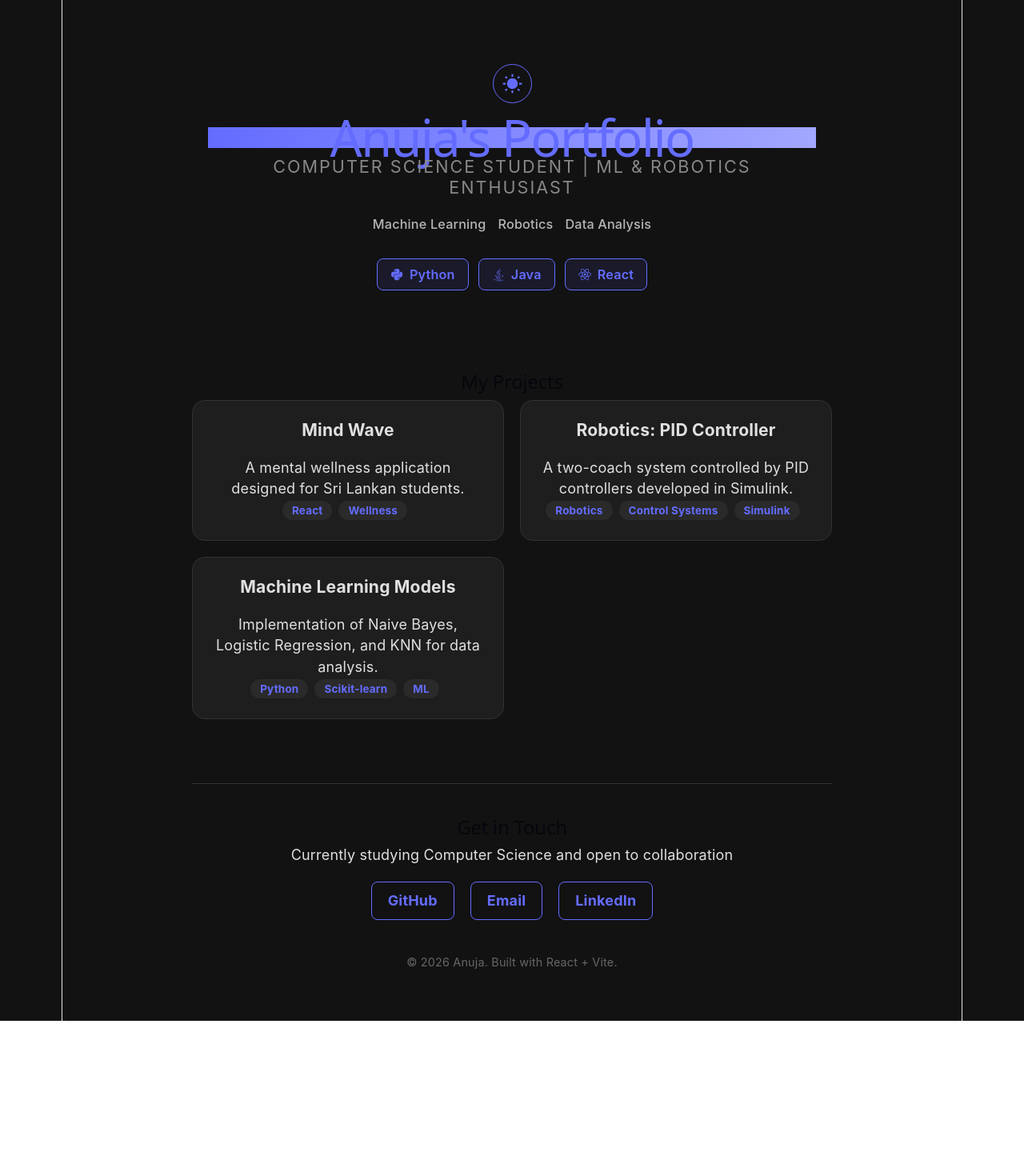
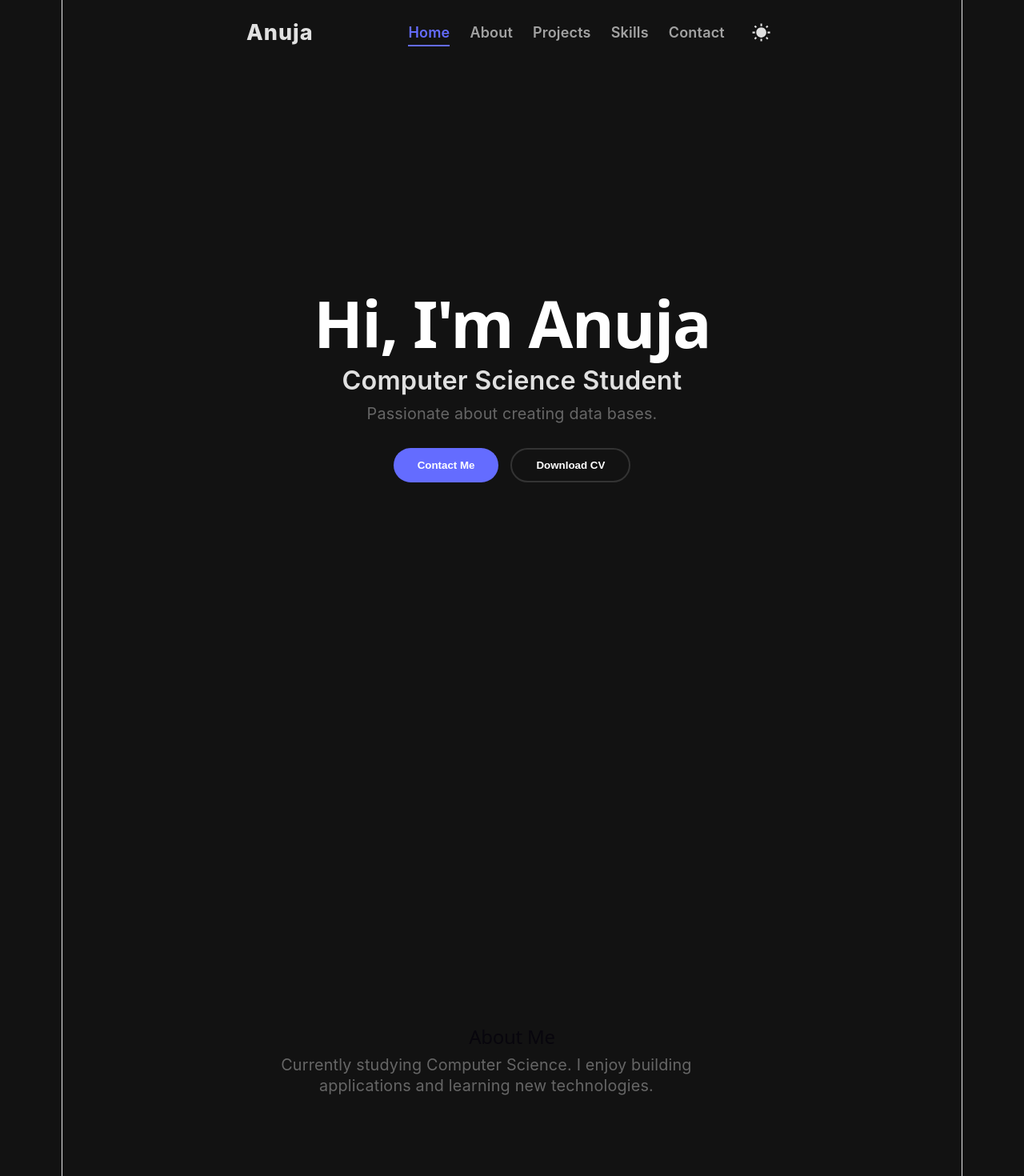
Before and after one commit to AnujasJ-blip/my-portfolio, a React (Vite) app: page / in a window 1280 px wide. Shown: the top 1470 px of the page at 80% size. Before the commit the page ends 1276 px from the top, so only its background shows below. Built offline with nearby package versions, Linux system fonts and the light colour scheme.

Commit message:
improvements

```diff
--- a/src/App.css
+++ b/src/App.css
@@ -1,3 +1,6 @@
+html {
+  scroll-behavior: smooth;
+}
 body{
   background-color: #121212;
   color: #e0e0e0;
@@ -5,9 +8,150 @@ body{
   margin: 0;
 }
 .portfolio{
-  max-width: 1000px;
+  max-width: 1200px;
   margin: 0 auto;
-  padding: 40px 20px;
+  padding: 0 20px;
+}
+.nav-bar{
+  display: flex;
+  justify-content: space-between;
+  align-items: center;
+  padding: 20px 0;
+  position: sticky;
+  top: 0;
+  background-color: var(--bg-color);
+  z-index: 1000;
+}
+.logo {
+  font-size: 1.5rem;
+  font-weight: 800;
+  color: var(--text-color);
+  text-decoration: none;
+  letter-spacing: 1px;
+  transition: color 0.3s ease;
+}
+.logo:hover {
+  color: #646cff;
+}
+.nav-links{
+  display: flex;
+  gap: 25px;
+  align-items: center;
+}
+.nav-links a{
+  text-decoration: none;
+  color: var(--text-color);
+  font-size: 1rem;
+  font-weight: 600;
+  opacity: 0.7;
+  transition: all 0.3s ease;
+  position: relative;
+}
+.nav-links a::after {
+  content: '';
+  position: absolute;
+  width: 0;
+  height: 2px;
+  bottom: -4px;
+  left: 0;
+  background-color: #646cff;
+  transition: width 0.3s ease;
+}
+.nav-links a:hover{
+  opacity: 1;
+  color: #646cff;
+}
+.nav-links a:hover::after {
+  width: 100%;
+}
+.nav-links a.active{
+  color: #646cff;
+  opacity: 1;
+}
+.nav-links a.active::after {
+  width: 100%;
+}
+.section-page {
+  min-height: 100vh;
+  scroll-margin-top: 80px; /* Prevents the sticky nav bar from hiding the section content */
+  display: flex;
+  flex-direction: column;
+  justify-content: center;
+}
+/*Hero section*/
+.hero-content{
+  text-align: center;
+  display: flex;
+  flex-direction: column;
+  align-items: center;
+}
+.hero-content h1{
+  font-size: 4.5rem;
+  font-weight: 800;
+  margin: 0;
+  line-height: 1.1;
+  color: #fff;
+}
+.subtitle-hero{
+  font-size: 1.8rem;
+  color: var(--text-color);
+  margin: 15px 0;
+  font-weight: 600;
+}
+.description{
+  color: #666;
+  max-width: 600px;
+  font-size: 1.1rem;
+  margin-bottom: 30px;
+}
+.hero-btns{
+  display: flex;
+  gap: 15px;
+}
+.btn-primary{
+  background-color: #646cff;
+  color: white;
+  padding: 12px 30px;
+  border-radius: 30px;
+  border: none;
+  font-weight: 600;
+  cursor: pointer;
+  transition: 0.3s;
+}
+.btn-secondary{
+  background-color: transparent;
+  color: white;
+  padding: 12px 30px;
+  border-radius: 30px;
+  border: 2px solid #333;
+  font-weight: 700;
+  cursor: pointer;
+  transition: 0.3s ease;
+}
+.theme-toggle-nav{
+  background: none;
+  border: none;
+  color: var(--text-color);
+  cursor: pointer;
+  font-size: 1.4rem;
+  display: flex;
+  align-items: center;
+  justify-content: center;
+  padding: 8px;
+  border-radius: 50%;
+  transition: background-color 0.3s ease, transform 0.3s ease;
+}
+.theme-toggle-nav:hover {
+  background-color: rgba(100, 108, 255, 0.1);
+  transform: scale(1.1);
+}
+.btn-primary:hover{
+  border-color: #747bff;
+  transform: translateY(-2px);
+}
+.btn-secondary:hover{
+  border-color: #646cff;
+  transform: translateY(-2px);
 }
 header{
   text-align: center;
@@ -63,35 +207,80 @@ header h1{
 }
 
 /*Grid*/
+#projects h2 {
+  text-align: center;
+  font-size: 2.5rem;
+  margin-bottom: 50px;
+}
 .project-grid{
   display: grid;
   grid-template-columns: repeat(auto-fit, minmax(300px,1fr));
-  gap: 20px;
+  gap: 30px;
 }
 .card{
-  background: #1e1e1e;
-  border: 1px solid #333;
-  padding: 24px;
-  border-radius: 16px;
-  transition: transform 0.2s ease, border-color 0.2s ease;
+  background: rgba(255, 255, 255, 0.05);
+  border: 1px solid rgba(255, 255, 255, 0.1);
+  border-radius: 20px;
+  overflow: hidden;
+  transition: transform 0.3s ease, border-color 0.3s ease;
+  display: flex;
+  flex-direction: column;
 }
 .card:hover{
-  transform: translateY(-5px);
-  border-color: #646cff;
+  transform: translateY(-10px);
+  border-color: rgba(255, 255, 255, 0.3);
+}
+.card-image-wrapper {
+  border-radius: 20px;
+  margin: 10px 10px 0 10px;
+  overflow: hidden;
+}
+.card-image {
+  width: 100%;
+  height: 200px;
+  object-fit: cover;
+  display: block;
+  transition: transform 0.3s ease;
+}
+.card:hover .card-image {
+  transform: scale(1.05);
+}
+.card-content {
+  padding: 20px;
+  text-align: left;
+  display: flex;
+  flex-direction: column;
+  flex-grow: 1;
 }
 .card h3{
-  margin-top: 0;
+  margin: 0 0 10px 0;
   color: #fff;
-  color: var(--text-color);
+  font-size: 1.25rem;
+  font-weight: bold;
+}
+.card p {
+  color: #888;
+  font-size: 0.9rem;
+  margin: 0 0 20px 0;
+  display: -webkit-box;
+  -webkit-line-clamp: 3;
+  -webkit-box-orient: vertical;
+  overflow: hidden;
+}
+.card .tags {
+  display: flex;
+  flex-wrap: wrap;
+  gap: 10px;
+  margin-top: auto;
 }
 .tag{
-  background: #2a2a2a;
-  color: #646cff;
-  padding: 4px 12px;
+  background: rgba(100, 108, 255, 0.15);
+  color: #a2a7ff;
+  padding: 6px 14px;
   border-radius: 20px;
   font-size: 0.75rem;
-  font-weight: bold;
-  margin-right: 8px;
+  font-weight: 600;
+  margin: 0;
 }
 /*Skills*/
 .skills-bar{
@@ -105,11 +294,16 @@ header h1{
   background: rgba(100, 100, 255, 0.1);
   border: 1px solid #646cff;
   color: #646cff;
-  padding: 6px 16px;
+  padding: 5px 12px;
   border-radius: 8px;
   font-weight: 600;
-  font-size: 0.9rem;
+  font-size: 0.8rem;
   transition: all 0.3s ease;
+}
+.skills-bar {
+  overflow-x: auto; /* Enable horizontal scrolling */
+  white-space: nowrap; /* Prevent badges from wrapping */
+  padding-bottom: 10px; /* Add some space for the scrollbar */
 }
 .skill-badge:hover{
   background: #646cff;
@@ -119,28 +313,43 @@ header h1{
 /*footer*/
 .footer{
   text-align: center;
-  margin-top: 80px;
-  padding: 40px 0;
-  border-top: 1px solid #333;
+  border-top: 1px solid var(--border-color);
+}
+.footer h2 {
+  font-size: 2.5rem;
+  margin-bottom: 10px;
+}
+.footer p {
+  color: var(--text-color);
+  opacity: 0.8;
 }
 .contact-links{
   display: flex;
   justify-content: center;
   gap: 20px;
-  margin: 20px 0;
+  margin: 30px 0;
+  flex-wrap: wrap;
 }
 .contact-links a{
-  color: #646cff;
+  display: inline-flex;
+  align-items: center;
+  gap: 10px;
+  color: var(--text-color);
   text-decoration: none;
-  font-weight: bold;
-  padding: 10px 20px;
-  border: 1px solid #646cff;
-  border-radius: 8px;
-  transition: all 0.3s ease
+  font-weight: 600;
+  padding: 12px 28px;
+  background: var(--card-bg);
+  border: 1px solid var(--border-color);
+  border-radius: 30px;
+  transition: all 0.3s ease;
+  font-size: 1rem;
 }
 .contact-links a:hover{
   background: #646cff;
+  border-color: #646cff;
   color: #fff;
+  transform: translateY(-4px);
+  box-shadow: 0 10px 20px rgba(100, 108, 255, 0.2);
 }
 .copyright{
   font-size: 0.8rem;
@@ -165,10 +374,6 @@ body{
   color: var(--text-color);
   transition: all 0.3s ease;
 }
-.card{
-  background: var(--card-bg);
-  border: 1px solid var(--border-color);
-}
 /*Theme btn*/
 .theme-toggle{
   background: none;
--- a/src/App.jsx
+++ b/src/App.jsx
@@ -1,4 +1,4 @@
-import { FaPython, FaJava, FaReact, FaGithub } from 'react-icons/fa';
+import { FaPython, FaJava, FaReact, FaGithub, FaLinkedin, FaEnvelope } from 'react-icons/fa';
 
 import { useState, useEffect } from 'react';
 import { IoMdMoon, IoMdSunny } from 'react-icons/io';
@@ -8,70 +8,104 @@ import ProjectCard from './components/ProjectCard'
 function App() {
   const skills =["Python", "Java", "React", "Simulink", "SQL"];
   const [darkMode, setDarkMode] = useState(true);
+  const [activeSection, setActiveSection] = useState('home');
 
   useEffect(() => {
     document.body.className = darkMode? 'dark-theme' : 'light-theme';
   }, [darkMode]);
 
+  useEffect(() => {
+    const observer = new IntersectionObserver(
+      (entries) => {
+        entries.forEach((entry) => {
+          if (entry.isIntersecting) {
+            setActiveSection(entry.target.id);
+          }
+        });
+      },
+      { threshold: 0.5 } // Triggers when 50% of the section is visible
+    );
+
+    const sections = document.querySelectorAll('.section-page');
+    sections.forEach((section) => observer.observe(section));
+
+    return () => observer.disconnect();
+  }, []);
+
   const toggleTheme = () => setDarkMode(!darkMode);
 
   return (
-    <div className="portfolio" style={{maxWidth: "800px", margin: "0 auto", padding: "20px"}}>
-      <header className='main-header'>
-        <div className='header-top'>
-          <button onClick={toggleTheme} className='theme-toggle'>
-            {darkMode ? <IoMdSunny /> : <IoMdMoon/>}
-          </button>
-        </div>
+    <div className="portfolio">
+        <nav className='nav-bar'>
+          <a href='#home' className='logo'>Anuja</a>
+          <div className='nav-links'>
+            <a href='#home' className={activeSection === 'home' ? 'active' : ''}>Home</a>
+            <a href='#about' className={activeSection === 'about' ? 'active' : ''}>About</a>
+            <a href='#projects' className={activeSection === 'projects' ? 'active' : ''}>Projects</a>
+            <a href='#skills' className={activeSection === 'skills' ? 'active' : ''}>Skills</a>
+            <a href='#contact' className={activeSection === 'contact' ? 'active' : ''}>Contact</a>
+            <button onClick={toggleTheme} className='theme-toggle-nav'>
+              {darkMode ? <IoMdSunny /> : <IoMdMoon />}
+            </button>
+          </div>
+        </nav>
 
-        <div className='header-content'>
-          <h1>Anuja's Portfolio</h1>
-          <p className='subtitle'>Computer Science Student | ML & Robotics Enthusiast</p>
-          <div className='focus-areas'>
-            <span className='focus-tag'>Machine Learning</span>
-            <span className='focus-tag'>Robotics</span>
-            <span className='focus-tag'>Data Analysis</span>
+        <header id='home' className='hero-content section-page'>
+          <h1>Hi, I'm Anuja</h1>
+          <p className='subtitle-hero'>Computer Science Student</p>
+          <p className='description'>Passionate about creating data bases.</p>
+
+          <div className='hero-btns'>
+            <button className='btn-primary'>Contact Me</button>
+            <button className='btn-secondary'>Download CV</button>
           </div>
-        </div>
-
-        {/*Skills*/}
-        <div className='skills-bar'>
-          <span className="skill-badge"><FaPython /> Python</span>
-          <span className="skill-badge"><FaJava /> Java</span>
-          <span className="skill-badge"><FaReact /> React</span>
-        </div>
-      </header>
+        </header>
 
       <main>
-        <section id="projects">
+        <section id="about" className="section-page">
+          <h2>About Me</h2>
+          <p className="description">Currently studying Computer Science. I enjoy building applications and learning new technologies.</p>
+        </section>
+
+        <section id="projects" className="section-page">
           <h2>My Projects</h2>
           <div className="project-grid">
             <ProjectCard
               title="Mind Wave"
               description="A mental wellness application designed for Sri Lankan students."
               tags={["React", "Wellness"]}
+              image="https://placehold.co/600x400/1e1e2f/8a91ff?text=Mind+Wave"
             />
             <ProjectCard
               title="Robotics: PID Controller"
               description="A two-coach system controlled by PID controllers developed in Simulink."
               tags={["Robotics", "Control Systems", "Simulink"]}
+              image="https://placehold.co/600x400/1e1e2f/8a91ff?text=PID+Controller"
             />
             <ProjectCard
               title="Machine Learning Models"
               description="Implementation of Naive Bayes, Logistic Regression, and KNN for data analysis."
               tags={["Python", "Scikit-learn", "ML"]}
+              image="https://placehold.co/600x400/1e1e2f/8a91ff?text=ML+Models"
             />
+          </div>
+        </section>
+
+        <section id="skills" className="section-page">
+          <h2>Skills</h2>
+          <div className="skills-bar">
+             {skills.map(skill => <span key={skill} className="skill-badge">{skill}</span>)}
           </div>
         </section>
       </main>
 
-      <footer className='footer'>
+      <footer id='contact' className='footer section-page'>
           <h2>Get in Touch</h2>
           <p>Currently studying Computer Science and open to collaboration</p>
           <div className='contact-links'>
-            <a href="https://github.com/AnujasJ-blip" target="_blank" rel='noreferrer'>GitHub</a>
-            <a href='mailto:anujawork8@gmail.com'>Email</a>
-            <a href='#'>LinkedIn</a>
+            <a href="https://github.com/AnujasJ-blip" target="_blank" rel='noreferrer'><FaGithub /> GitHub</a>
+            <a href='mailto:anujawork8@gmail.com'><FaEnvelope /> Email</a>
+            <a href='#' target="_blank" rel='noreferrer'><FaLinkedin /> LinkedIn</a>
           </div>
           <p className='copyright'>© 2026 Anuja. Built with React + Vite.</p>
       </footer>
```
Also changed, not shown: src/components/ProjectCard.jsx (+6 -1 lines).
